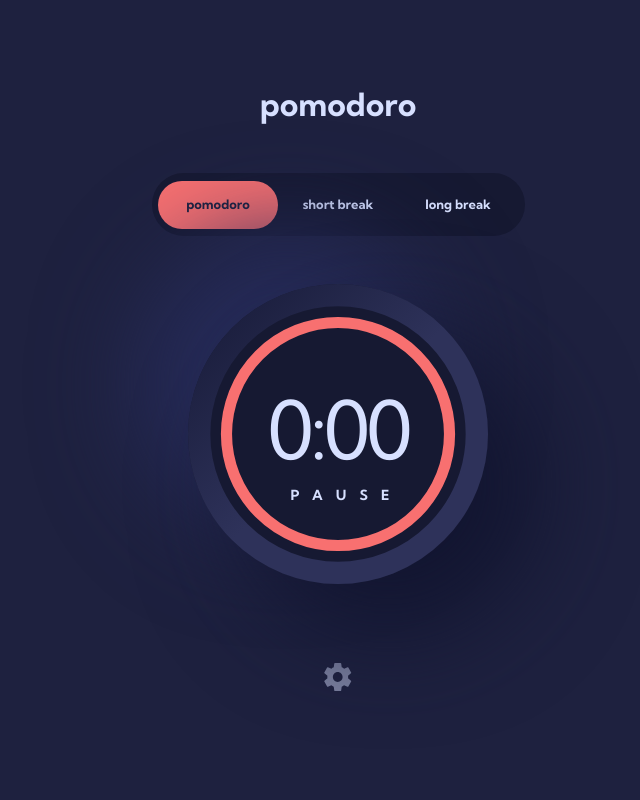
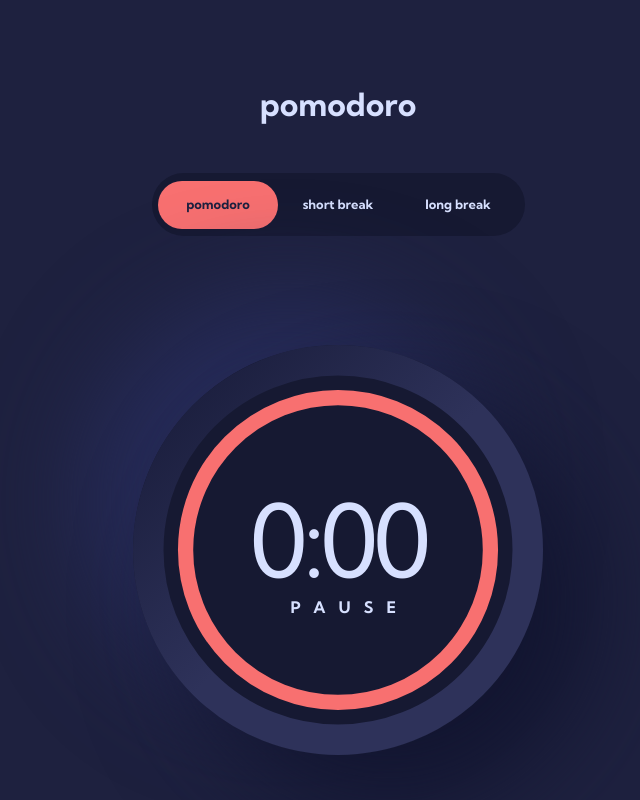
Before and after one commit to GIGAKLIBADZE/pomodoro-app, a React (Vite) app: page /pomodoro in a window 1280 px wide. Shown: the top 800 px of the page, without its empty margins (302-942 px from the left). Built offline with nearby package versions, Linux system fonts and the light colour scheme.

Commit message:
add md breakpoint styles for every components except of the settings one

```diff
--- a/src/components/HeaderAndMenu.tsx
+++ b/src/components/HeaderAndMenu.tsx
@@ -7,9 +7,7 @@ const HeaderAndMenu: React.FC = () => {
 
   return (
     <div className={`text-white `}>
-      <h1 className="text-[2.4rem] font-bold leading-normal text-center text-[#d7e0ff] pt-[3.2rem] md:pt-[8rem] md:text-[3.2rem]">
-        pomodoro
-      </h1>
+      <h1 className="title">pomodoro</h1>
       <div className="menu">
         <button
           style={{
--- a/src/components/SeettingsImage.tsx
+++ b/src/components/SeettingsImage.tsx
@@ -8,7 +8,7 @@ const SettingsImage: React.FC = () => {
     <img
       src={SettingsIcon}
       alt="Settings"
-      className="mt-[7.9rem] m-auto pb-[4.8rem]"
+      className="mt-[7.9rem] m-auto pb-[4.8rem] md:mt-[14.4rem] md:pb-[10.3rem]"
       onClick={() => setShowSettings(true)}
     />
   );
--- a/src/components/ShowTimer.tsx
+++ b/src/components/ShowTimer.tsx
@@ -11,7 +11,7 @@ const ShowTimer: React.FC<{ apply: boolean }> = ({ apply }) => {
     longStartTime,
     longPause,
   } = timerState;
-  const { color, mode } = designState;
+  const { color, mode, font } = designState;
 
   const [timeLeft, setTimeLeft] = useState<number>(Number(startTime) * 60);
   const [shortTimeLeft, setShortTimeLeft] = useState<number>(
@@ -184,9 +184,7 @@ const ShowTimer: React.FC<{ apply: boolean }> = ({ apply }) => {
   // }
 
   return (
-    <div
-      className={`w-[30rem] h-[30rem] rounded-[50%] bg-[#161932] m-auto mt-[4.8rem] relative`}
-    >
+    <div className="w-[30rem] h-[30rem] rounded-[50%] bg-[#161932] m-auto mt-[4.8rem] relative md:w-[41rem] md:h-[41rem] md:mt-[10.9rem]">
       <div
         style={{
           color: "white",
@@ -211,6 +209,7 @@ const ShowTimer: React.FC<{ apply: boolean }> = ({ apply }) => {
             </linearGradient>
           </defs>
           <circle
+            className="first-circle"
             cx="134.5"
             cy="134.5"
             r="124.5"
@@ -219,14 +218,10 @@ const ShowTimer: React.FC<{ apply: boolean }> = ({ apply }) => {
             // stroke="#272c5a"
             stroke="url(#gradient)"
             strokeDasharray={782.68}
-            // strokeDashoffset={
-            //   781.68 * (1 - timeLeft / (Number(startTime) * 60))
-            // }
             transform="rotate(-90, 134.5, 134.5)"
-            filter="url(#
-            shadow)"
           ></circle>
           <circle
+            className="second-circle"
             onClick={changeOffset}
             cx="134.5"
             cy="134.5"
@@ -254,8 +249,18 @@ const ShowTimer: React.FC<{ apply: boolean }> = ({ apply }) => {
             transform="rotate(-90, 134.5, 134.5)"
           ></circle>
         </svg>
-        <div className="top-[8.6rem] absolute left-[50%] transform -translate-x-1/2 flex flex-col items-center">
-          <h4 className="h-[8rem] text-[8rem] fon-bold leading-normal tracking-[-4px] text-[#d7e0ff]">
+        <div className="top-[8.6rem] absolute left-[50%] transform -translate-x-1/2 flex flex-col items-center md:top-[12rem]">
+          <h4
+            className={`h-[8rem] text-[8rem] fon-bold leading-normal text-[#d7e0ff] md:text-[10rem] ${
+              font === 1
+                ? "tracking-[-4px] md:tracking-[-5px]"
+                : font === 2
+                ? "tracking-normal"
+                : font === 3
+                ? "tracking-[-15px] md:tracking-[-10px]"
+                : ""
+            }`}
+          >
             {mode === "pomodoro"
               ? toDate(timeLeft)
               : mode === "short"
@@ -264,9 +269,7 @@ const ShowTimer: React.FC<{ apply: boolean }> = ({ apply }) => {
               ? longToDate(longTimeLeft)
               : ""}
           </h4>
-          <span className="w-[9.5rem] text-[1.4rem] font-bold leading-normal tracking-[13.13px] text-[#d7e0ff] mt-[3.5rem]">
-            PAUSE
-          </span>
+          <span className="pause">PAUSE</span>
         </div>
       </div>
     </div>
--- a/src/index.css
+++ b/src/index.css
@@ -21,6 +21,10 @@ body {
 }
 
 @layer components {
+    .title {
+        @apply text-[2.4rem] font-bold leading-normal text-center text-[#d7e0ff] pt-[3.2rem] md:pt-[8rem] md:text-[3.2rem]
+    }
+
     .menu-button {
         @apply w-[10.5rem] h-[4.8rem] rounded-[26.5px] md:w-[12rem]
     }
@@ -78,4 +82,9 @@ body {
     .button-styles {
         @apply w-[14rem] h-[5.3rem] rounded-[2.7rem] bg-[#f87070] text-[1.6rem] font-bold text-center text-[#fff]
     }
+
+    .pause {
+        @apply w-[9.5rem] text-[1.4rem] font-bold leading-normal tracking-[13.13px] text-[#d7e0ff] mt-[3.5rem]
+        md:text-[1.6rem] md:leading-[15px] md:mt-[5.5rem]
+    }
 }
```
